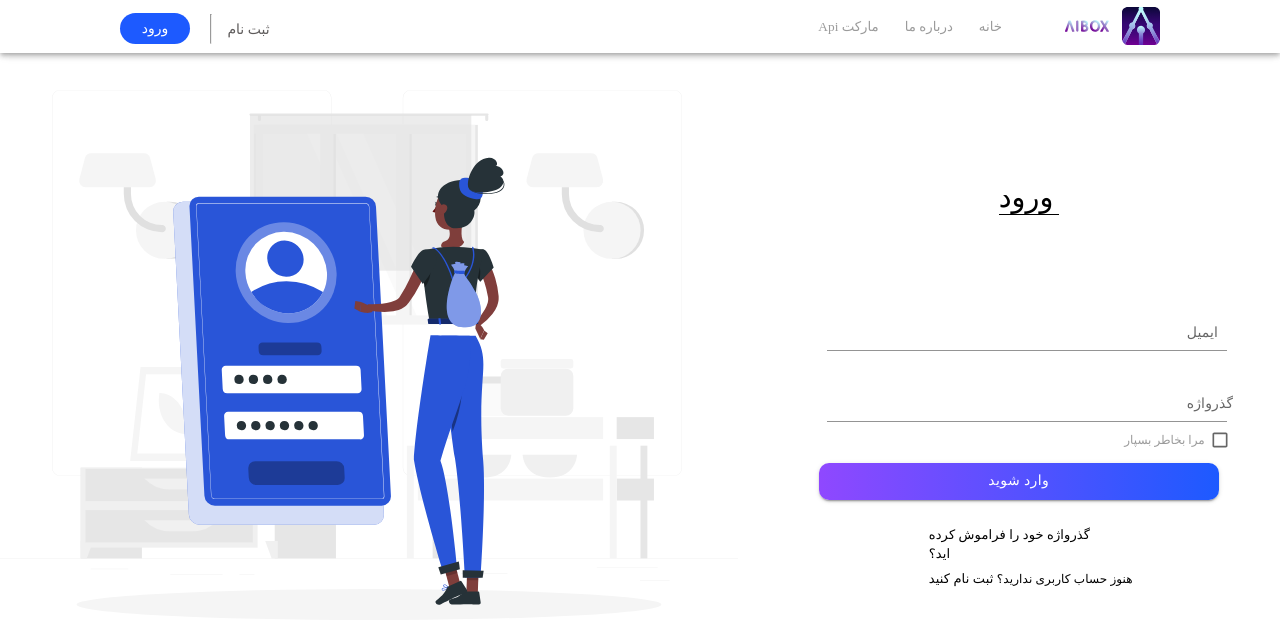
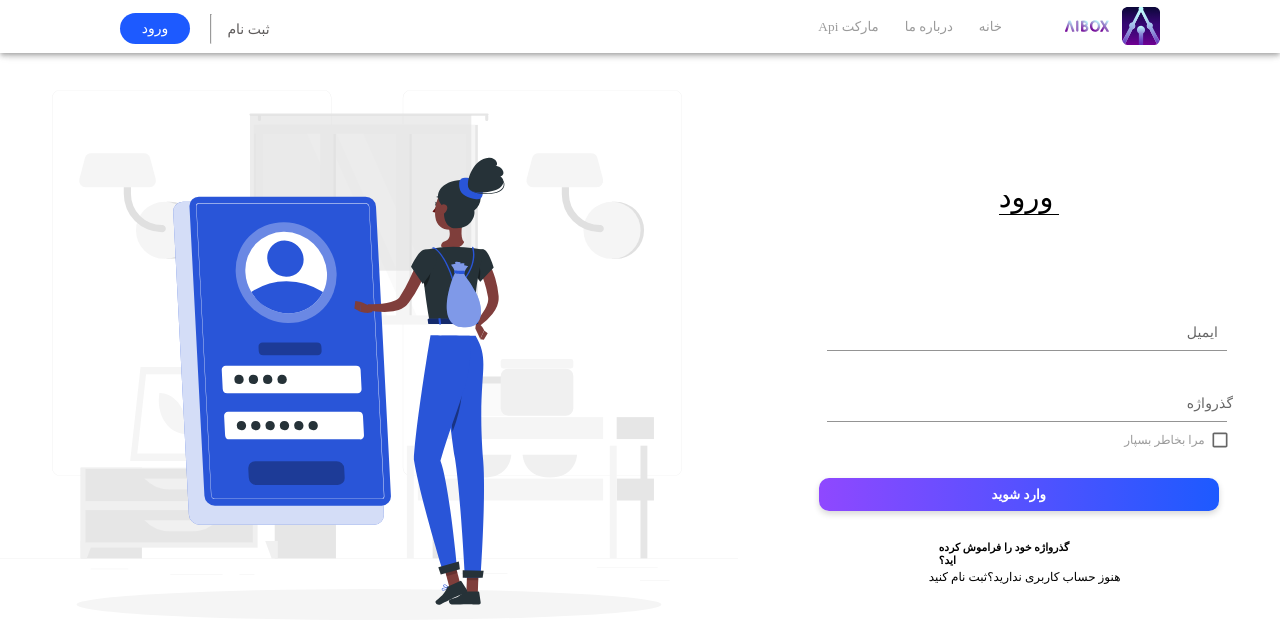
Before and after one commit to p-jahangiri/nextra, a Next.js app: page / in a window 1280 px wide. Shown: the top 644 px of the page. Built offline with nearby package versions, Linux system fonts and the light colour scheme; a small style sheet from the web is missing.

Commit message:
fixed styled comtonent At form

```diff
--- a/components/Form.tsx
+++ b/components/Form.tsx
@@ -1,13 +1,23 @@
 import * as React from "react";
 import { useState } from "react";
+import { useForm } from 'react-hook-form';
+
 import Box from "@mui/material/Box";
 import TextField from "@mui/material/TextField";
 import { Typography } from "@mui/material";
 import Checkbox from "@mui/material/Checkbox";
 import Button from "@mui/material/Button";
-import { BoxContainer, ContainerForm, TextLogin } from "./stylesForm";
+import { BoxContainer, ButtonLog, ContainerForm, TextAccount, TextForgat, TextLogin,Text } from "./stylesForm";
+
+
 
 const Form = () => {
+  // const { register, handleSubmit, watch, formState: { errors }, reset } = useForm();
+  // const submitForm = (data) => {
+  //   console.log(data);
+  //   console.log(watch('id'));
+  //   save(data);
+// };
   return (
     <Box>
       <ContainerForm>
@@ -63,7 +73,6 @@ const Form = () => {
               <span
                 style={{
                   fontSize: "12px",
-
                   color: "#9b9b9b",
                   marginRight: "13px",
                 }}
@@ -72,46 +81,15 @@ const Form = () => {
                 مرا بخاطر بسپار
               </span>
             </Box>
-            <Button
-              style={{
-                width: "100%",
-                marginTop: "15px",
-                borderRadius: "10px",
-                transition: " all 0.5s",
-                background: "linear-gradient(90deg, #8f48ff, #1d5aff)",
-              }}
-              variant="contained"
-            >
-              {" "}
-              وارد شوید{" "}
-            </Button>
+            <ButtonLog>
+              وارد شوید
+            </ButtonLog>
             <Box>
-              <Typography
-                className="btn"
-                style={{
-                  fontSize: "13px",
-                  marginTop: "25px",
-                  width: "170px",
-                  marginLeft: "110px",
-                }}
-              >
-                {" "}
-                گذرواژه خود را فراموش کرده اید؟{" "}
-              </Typography>
-              <Typography
-                style={{
-                  marginLeft: "110px",
-                  fontSize: "12px",
-                  marginTop: "5px",
-                }}
-              >
-                {" "}
+            <TextForgat className="btn">گذرواژه خود را فراموش کرده اید؟</TextForgat>
+              <TextAccount >
                 هنوز حساب کاربری ندارید؟
-                <span className="btn" style={{ fontSize: "13px" }}>
-                  {" "}
-                  ثبت نام کنید
-                </span>
-              </Typography>
+               <Text className="btn">ثبت نام کنید</Text>
+              </TextAccount>
             </Box>
           </BoxContainer>
         </Box>
--- a/components/stylesForm.tsx
+++ b/components/stylesForm.tsx
@@ -12,14 +12,46 @@ export const BoxContainer = styled.div`
   margin-left: 20px;
 `;
 export const TextLogin = styled.div`
-width:60px;
-margin: 80px 0px;
-font-size: 1.8rem;
-color: black;
-justify-content: center;
-margin-left:180px;
-border-bottom: 1px solid black;
+  width: 60px;
+  margin: 80px 0px;
+  font-size: 1.8rem;
+  color: black;
+  justify-content: center;
+  margin-left: 180px;
+  border-bottom: 1px solid black;
 `;
 export const TextForm = styled.div`
-width:100%;
-`
+  width: 100%;
+`;
+export const ButtonLog = styled.button`
+width: 100%;
+color: white;
+font-weight: bold;
+height: 33px;
+margin-top: 30px;
+border: none;
+cursor: pointer;
+border-radius: 10px;
+background: linear-gradient(90deg, #8f48ff, #1d5aff);
+box-shadow: 0 3px 6px 0 rgb(0 0 0 / 16%);
+&:hover {background: #06c},
+`;
+
+export const TextForgat = styled.h6`
+  cursor: pointer;
+  fontsize: 12px;
+  margin-top: 30px;
+  width: 142px;
+  margin-left: 120px;
+  color: #000;
+  margin-bottom: -2px;
+`;
+export const TextAccount = styled.div`
+  margin-left: 110px;
+  font-size: 12px;
+  margin-top: 5px;
+`;
+export const Text = styled.span`
+color: #000 !important;
+cursor: pointer;
+`;
--- a/package.json
+++ b/package.json
@@ -18,6 +18,7 @@
     "npm": "^8.6.0",
     "react": "18.0.0",
     "react-dom": "18.0.0",
+    "react-hook-form": "^7.29.0",
     "styled-components": "^5.3.5"
   },
   "devDependencies": {
--- a/styles/globals.css
+++ b/styles/globals.css
@@ -19,26 +19,25 @@ a {
   position: relative;
   outline: 0;
   border: none;
-  font-family: 'Vazir';
 }
 .btn:after {
   content: "";
   position: absolute;
   width: 0px;
-  height: 1px;
-  background: blue;
+  height: 0.5px;
+  background: blue !important;
   transition: all 0.5s;
   bottom: 0;
   left: 50%;
 }
 .btn:hover:after {
   width: 100%;
-  height: 2px;
+  height: 1px;
   left: 0;
 }
 
 .btn:hover {
-color: hsl(210, 2%, 18%) !important;
+color: hsl(210, 40%, 51%) !important;
 transition: all 0.5s;
 }
 
```
Also changed, not shown: 1 other file (tests, documents, lock files or other folders).
